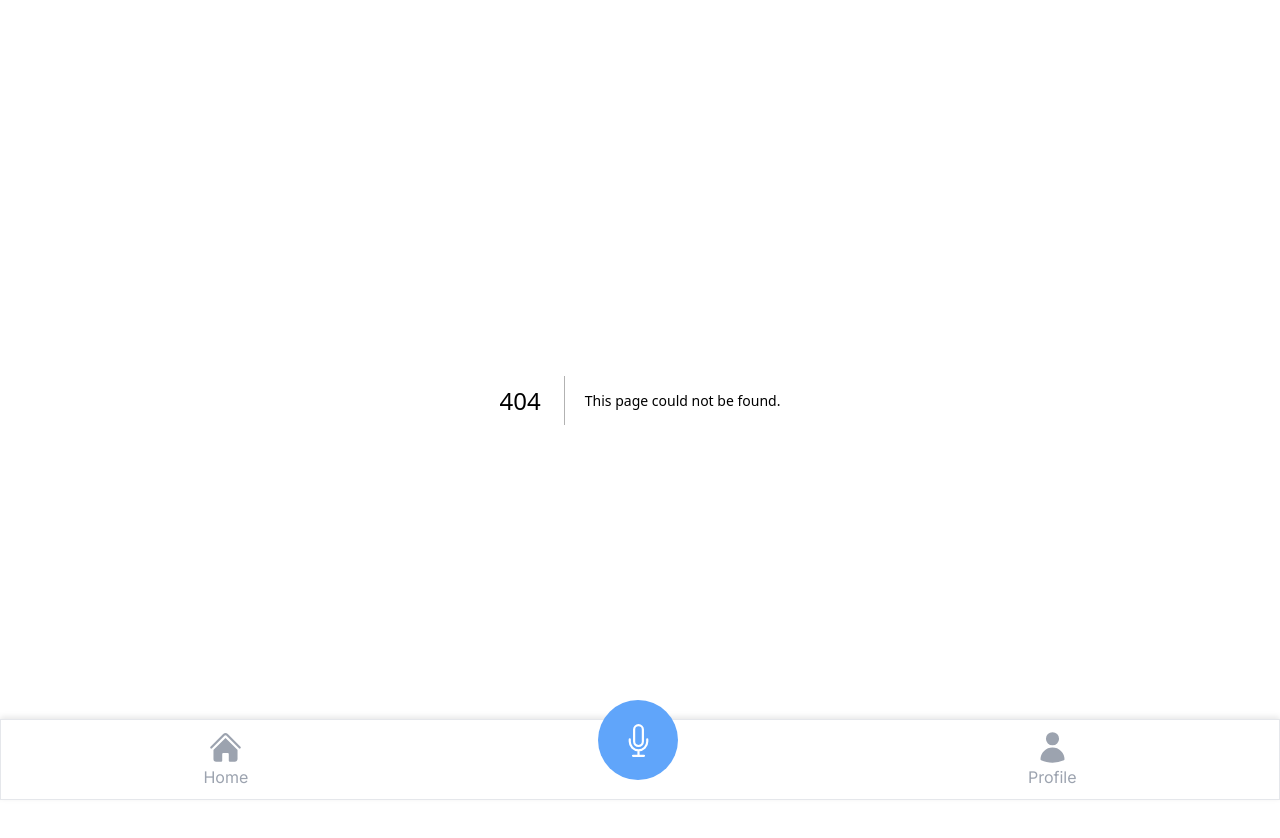
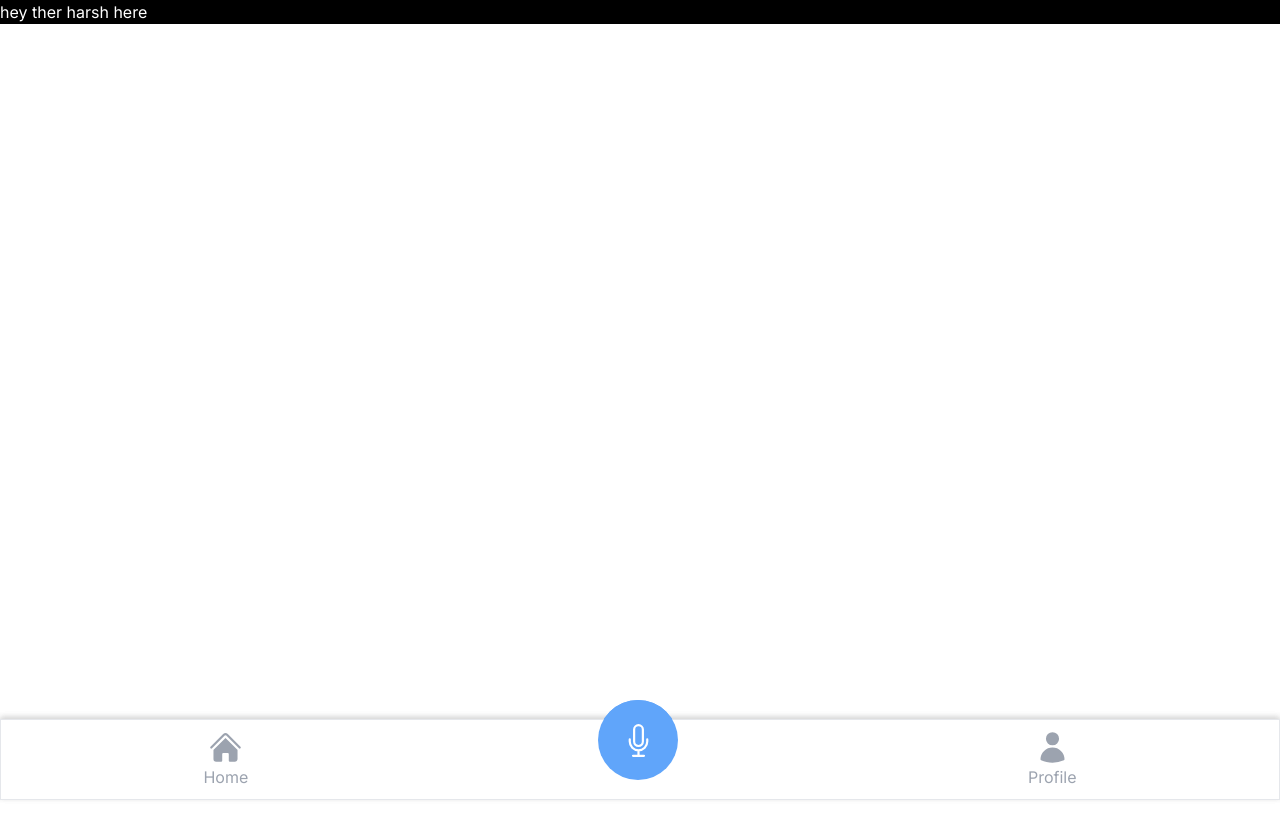
Before and after one commit to HarshDilipGhosalkar/Farm.AI, a Next.js app in the folder client/: page /crop in a window 1280 px wide. Before the commit this address had no page. Shown: the top 838 px of the page. After the commit the page ends 800 px from the top, so only its background shows below. Built offline with nearby package versions, Linux system fonts and the light colour scheme.

Commit message:
croprecom

```diff
--- /dev/null
+++ b/client/src/app/crop/page.js
@@ -0,0 +1,92 @@
+"use client";
+
+import {useState,React} from "react";
+import { useRouter } from "next/navigation";
+
+const crop = () => {
+    const router = useRouter();
+    const [voiceInput, setVoiceInput] = useState('');
+    const [listening, setListening] = useState(false);
+
+    const startListening = (language) => {
+        const recognition = new window.webkitSpeechRecognition();
+        recognition.lang = language;
+        recognition.onstart = () => {
+            setListening(true);
+        };
+        recognition.onresult = (event) => {
+            const transcript = event.results[0][0].transcript;
+            setVoiceInput(transcript);
+        };
+        recognition.onend = () => {
+            setListening(false);
+        };
+        recognition.start();
+    };
+
+    return (
+        <>
+            <div className='w-[100%] h-full'>
+                <div className=' w-full bg-[black] text-white'>hey ther harsh here</div>
+
+
+            <div className="fixed bottom-0 w-full bg-white border shadow-lg bottom-navbar">
+                <div className="flex justify-around gap-x-[5px] px-[30px] py-[10px] text-gray-400">
+                    <div
+                        className={`flex flex-col items-center hover:text-green-400 `}
+                        onClick={() => router.push("/")}
+                    >
+                        <svg
+                            xmlns="http://www.w3.org/2000/svg"
+                            viewBox="0 0 24 24"
+                            fill="currentColor"
+                            class="w-[35px] h-[35px]"
+                        >
+                            <path d="M11.47 3.841a.75.75 0 0 1 1.06 0l8.69 8.69a.75.75 0 1 0 1.06-1.061l-8.689-8.69a2.25 2.25 0 0 0-3.182 0l-8.69 8.69a.75.75 0 1 0 1.061 1.06l8.69-8.689Z" />
+                            <path d="m12 5.432 8.159 8.159c.03.03.06.058.091.086v6.198c0 1.035-.84 1.875-1.875 1.875H15a.75.75 0 0 1-.75-.75v-4.5a.75.75 0 0 0-.75-.75h-3a.75.75 0 0 0-.75.75V21a.75.75 0 0 1-.75.75H5.625a1.875 1.875 0 0 1-1.875-1.875v-6.198a2.29 2.29 0 0 0 .091-.086L12 5.432Z" />
+                        </svg>
+                        Home
+                    </div>
+                    <div
+                        className="flex items-center justify-center bg-blue-400 mt-[-30px] h-[80px] w-[80px] rounded-[50%] text-white"
+                        onClick={() => router.push("/disease")}
+                    >
+                        <svg
+                            xmlns="http://www.w3.org/2000/svg"
+                            fill="none"
+                            viewBox="0 0 24 24"
+                            stroke-width="1.5"
+                            stroke="currentColor"
+                            class="w-[35px] h-[35px]"
+                        >
+                            <path
+                                stroke-linecap="round"
+                                stroke-linejoin="round"
+                                d="M12 18.75a6 6 0 0 0 6-6v-1.5m-6 7.5a6 6 0 0 1-6-6v-1.5m6 7.5v3.75m-3.75 0h7.5M12 15.75a3 3 0 0 1-3-3V4.5a3 3 0 1 1 6 0v8.25a3 3 0 0 1-3 3Z"
+                            />
+                        </svg>
+                    </div>
+                    <div className="flex flex-col items-center hover:text-green-400">
+                        <svg
+                            xmlns="http://www.w3.org/2000/svg"
+                            viewBox="0 0 24 24"
+                            fill="currentColor"
+                            class="w-[35px] h-[35px]"
+                        >
+                            <path
+                                fill-rule="evenodd"
+                                d="M7.5 6a4.5 4.5 0 1 1 9 0 4.5 4.5 0 0 1-9 0ZM3.751 20.105a8.25 8.25 0 0 1 16.498 0 .75.75 0 0 1-.437.695A18.683 18.683 0 0 1 12 22.5c-2.786 0-5.433-.608-7.812-1.7a.75.75 0 0 1-.437-.695Z"
+                                clip-rule="evenodd"
+                            />
+                        </svg>
+                        Profile
+                    </div>
+                </div>
+            </div>
+            </div>
+        </>
+
+    )
+}
+
+export default crop
```
